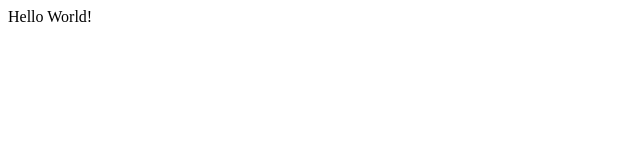
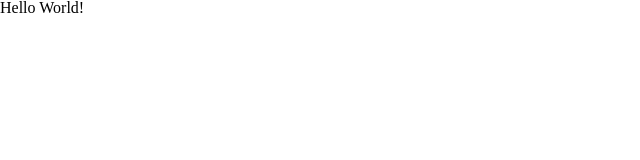
Before and after one commit to gabrieljony/challenge-cubos, a React (Create React App) app: page / in a window 1280 px wide. Shown: the top 160 px of the page, without its empty margins (0-640 px from the left). Built offline with nearby package versions, Linux system fonts and the light colour scheme.

Commit message:
add styled-components and reset css global

```diff
--- a/package.json
+++ b/package.json
@@ -6,7 +6,8 @@
     "dependencies": {
         "react": "^16.11.0",
         "react-dom": "^16.11.0",
-        "react-scripts": "3.2.0"
+        "react-scripts": "3.2.0",
+        "styled-components": "^4.4.1"
     },
     "scripts": {
         "start": "react-scripts start",
--- a/src/index.js
+++ b/src/index.js
@@ -2,8 +2,14 @@
 import ReactDOM from 'react-dom';
 import App from './App';
 import * as serviceWorker from './serviceWorker';
+import { GlobalStyle } from "./theme";
 
-ReactDOM.render(<App />, document.getElementById('root'));
+ReactDOM.render(
+    <>
+        <App />
+        <GlobalStyle />
+    </>
+    , document.getElementById('root'));
 
 // If you want your app to work offline and load faster, you can change
 // unregister() to register() below. Note this comes with some pitfalls.
--- /dev/null
+++ b/src/theme/assets/global.js
@@ -0,0 +1,46 @@
+import { createGlobalStyle } from "styled-components";
+
+export const GlobalStyle = createGlobalStyle`
+html, body, div, span, applet, object, iframe,
+h1, h2, h3, h4, h5, h6, p, blockquote, pre,
+a, abbr, acronym, address, big, cite, code,
+del, dfn, em, img, ins, kbd, q, s, samp,
+small, strike, strong, sub, sup, tt, var,
+b, u, i, center,
+dl, dt, dd, ol, ul, li,
+fieldset, form, label, legend,
+table, caption, tbody, tfoot, thead, tr, th, td,
+article, aside, canvas, details, embed,
+figure, figcaption, footer, header, hgroup,
+menu, nav, output, ruby, section, summary,
+time, mark, audio, video {
+	margin: 0;
+	padding: 0;
+	border: 0;
+	font-size: 100%;
+	font: inherit;
+	vertical-align: baseline;
+}
+article, aside, details, figcaption, figure,
+footer, header, hgroup, menu, nav, section {
+	display: block;
+}
+body {
+	line-height: 1;
+}
+ol, ul {
+	list-style: none;
+}
+blockquote, q {
+	quotes: none;
+}
+blockquote:before, blockquote:after,
+q:before, q:after {
+	content: '';
+	content: none;
+}
+table {
+	border-collapse: collapse;
+	border-spacing: 0;
+}
+`;
--- /dev/null
+++ b/src/theme/index.js
@@ -0,0 +1 @@
+export { GlobalStyle } from "./assets/global";
```
Also changed, not shown: 1 other file (tests, documents, lock files or other folders).
